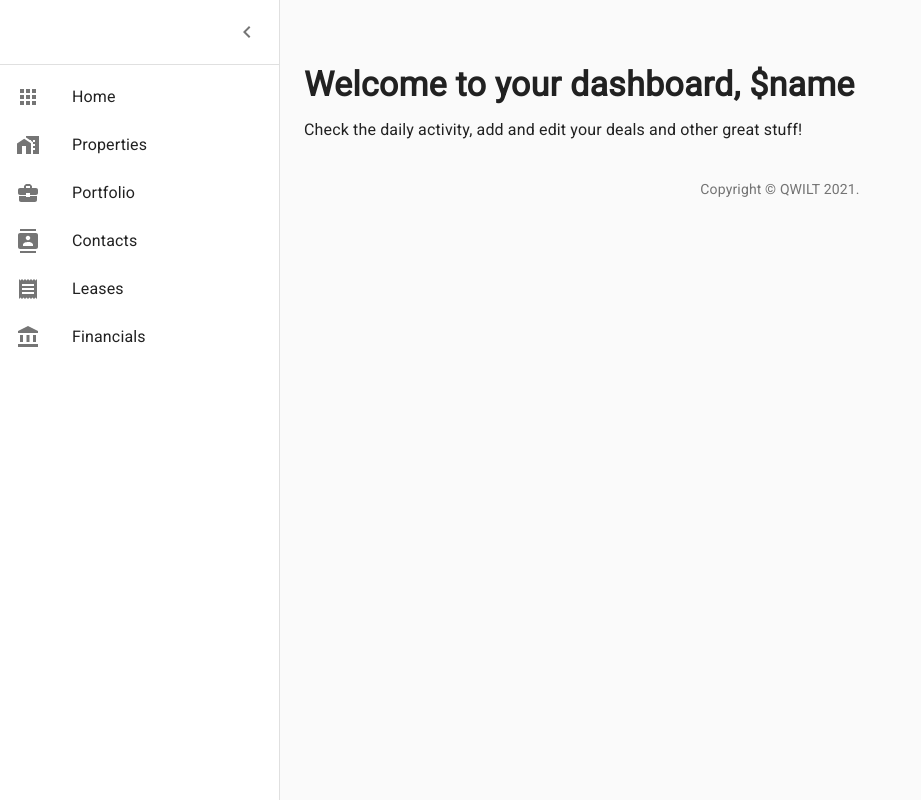
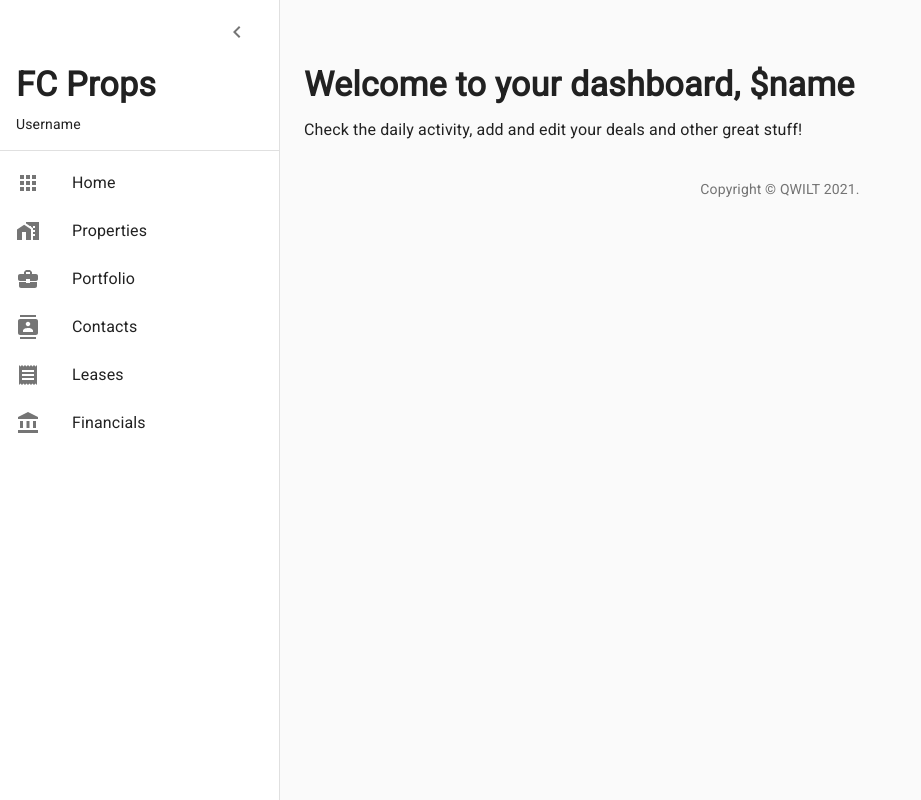
Before and after one commit to joseluispalillero/qwilt_frontend, a React (Create React App) app: page / in a window 1280 px wide. Shown: the whole page, without its empty margins (0-921 px from the left). Built offline with nearby package versions, Linux system fonts and the light colour scheme.

Commit message:
sidebar logo

```diff
--- a/src/routes/Sidebar.jsx
+++ b/src/routes/Sidebar.jsx
@@ -1,6 +1,12 @@
 import React, { useState } from "react";
 import NavList from "./NavList";
-import { Drawer, IconButton, Divider } from "@material-ui/core";
+import {
+  Drawer,
+  IconButton,
+  Divider,
+  Typography,
+  Box,
+} from "@material-ui/core";
 import clsx from "clsx";
 import { makeStyles } from "@material-ui/core/styles";
 import MenuIcon from "@material-ui/icons/Menu";
@@ -16,7 +22,7 @@ const useStyles = makeStyles((theme) => ({
     display: "flex",
     alignItems: "center",
     justifyContent: "flex-end",
-    padding: "0 8px",
+    padding: "0 18px",
     ...theme.mixins.toolbar,
   },
   drawerPaper: {
@@ -59,11 +65,21 @@ const Sidebar = () => {
       open={open}
     >
       {open ? (
-        <div className={classes.toolbarIcon}>
-          <IconButton onClick={handleDrawerClose}>
-            <ChevronLeftIcon />
-          </IconButton>
-        </div>
+        <>
+          <div className={classes.toolbarIcon}>
+            <IconButton onClick={handleDrawerClose}>
+              <ChevronLeftIcon />
+            </IconButton>
+          </div>
+          <Box pl={2} pb={2}>
+            <Typography variant="h4">
+              <Box fontWeight="fontWeightBold">FC Props</Box>
+            </Typography>
+            <Typography variant="body2">
+              <Box pt={1}>Username</Box>
+            </Typography>
+          </Box>
+        </>
       ) : (
         <div className={classes.toolbarIcon}>
           <IconButton
```
